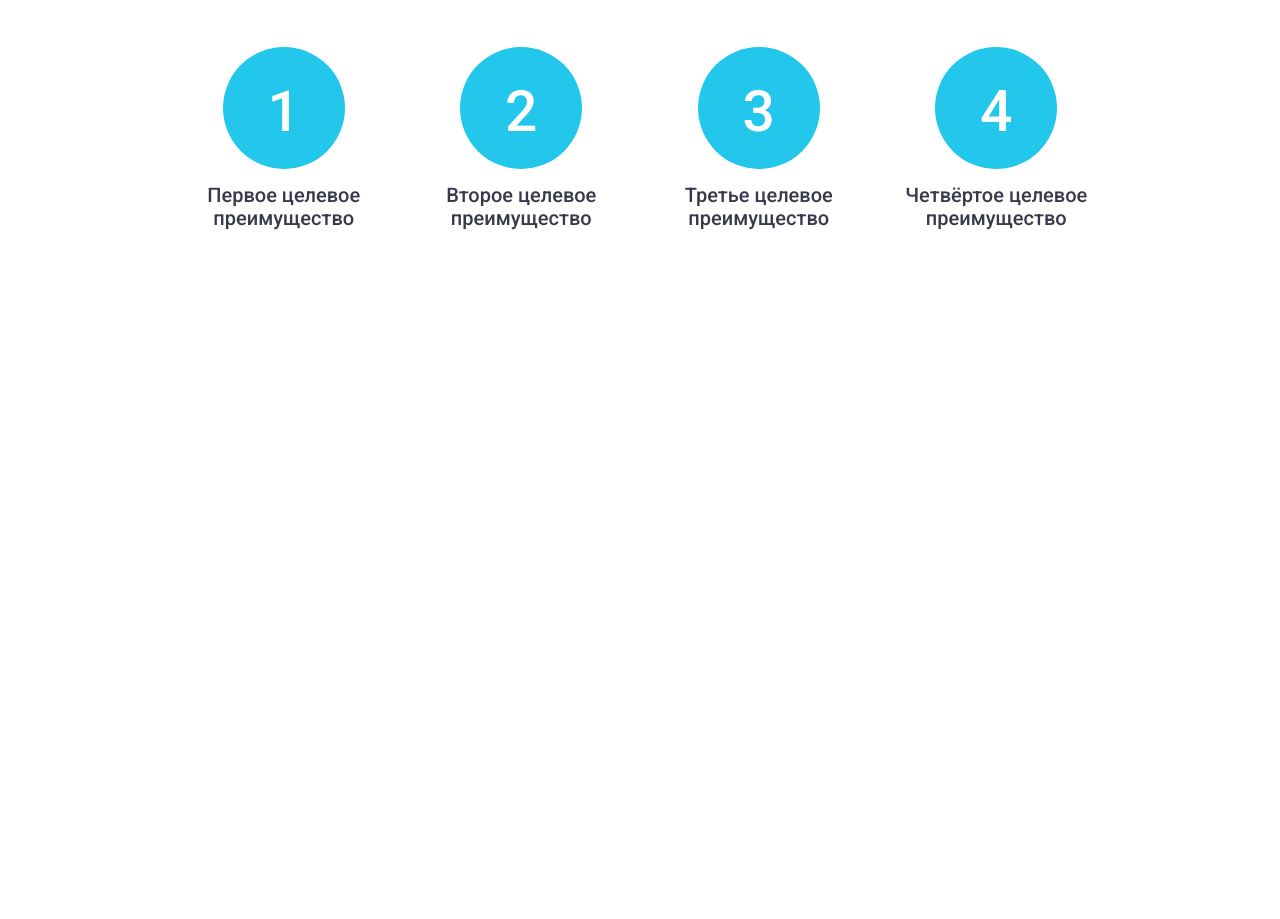
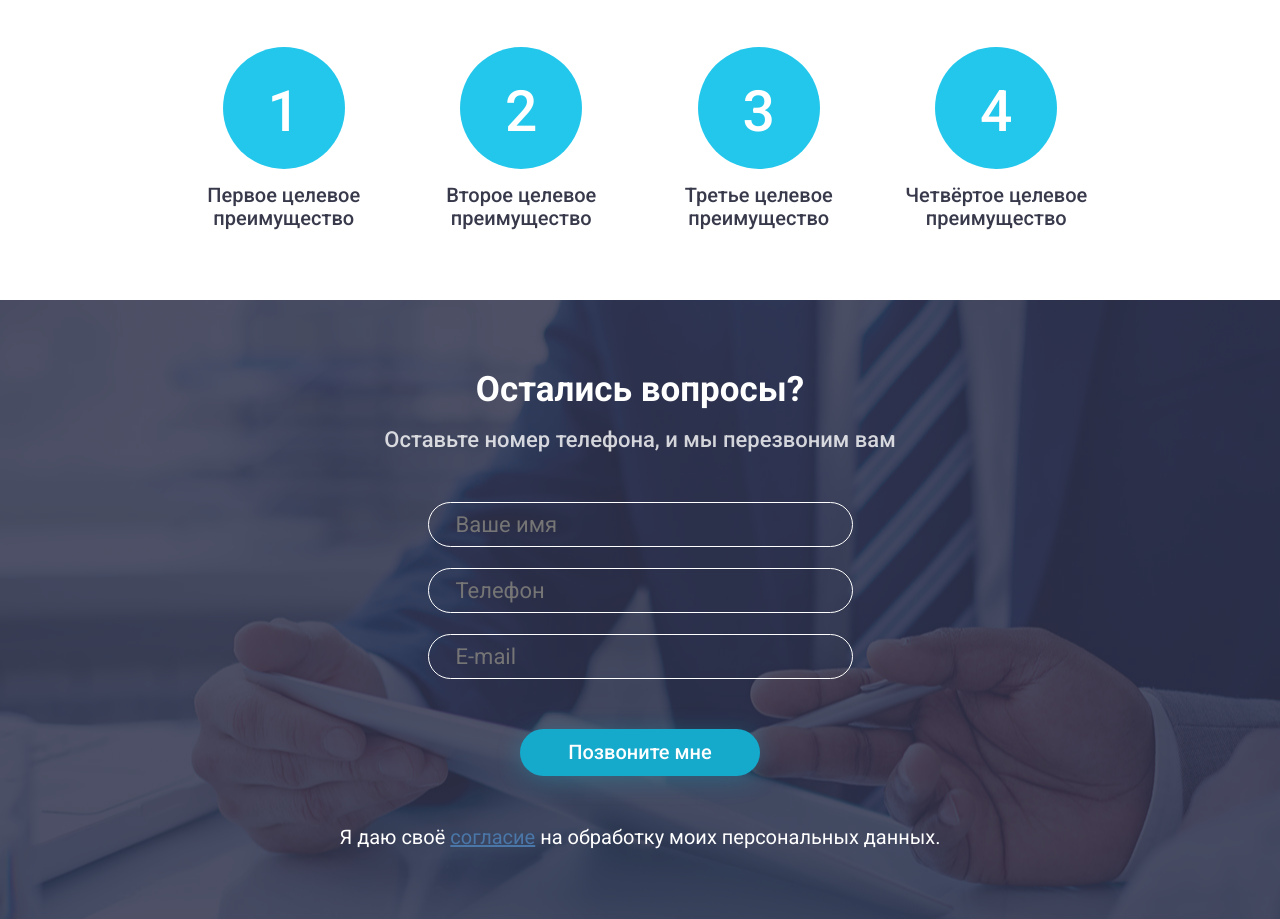
Before and after one commit to howsteitler/template, a plain HTML site: page index.html in a window 1280 px wide. Shown: the part 1049-1968 px from the top of the page. Before the commit the page ends 1349 px from the top, so only its background shows below. Drawn offline with Linux system fonts and the light colour scheme.

Commit message:
question

```diff
--- a/index.html
+++ b/index.html
@@ -81,49 +81,34 @@
 						преимущество</p>
 					</div>
 				</div>
+			</div>
+		</section>
 
-				<!-- <div class="counter-section__count-div">
-					<div class="counter-section__first-div">
-						<div class="counter-section__blue-div">
-							<p class="counter-section__num-text">1</p>
-						</div>
+		<section class="question-section">
+			<div class="question-section__bg">
+				<div class="question-section__con-div container">
+					<h1 class="question-section__title">Остались вопросы?</h1>
+					<p class="question-section__text">Оставьте номер телефона, и мы перезвоним вам</p>
 
+					<form action="https://jsonplaceholder.typicode.com/posts" method="post" class="question-section__form">
 
+						<input type="text"
+						class="question-section__input" id="name"
+						placeholder="Ваше имя">
 
-						<div class="counter-section__blue-div">
-							<p class="counter-section__num-text">2</p>
-						</div>
+						<input type="tel"
+						class="question-section__input" id="tel"
+						placeholder="Телефон">
 
+						<input type="email"
+						class="question-section__input question-section__mar-input" id="email"
+						placeholder="E-mail">
 
+						<button class="question-section__button">Позвоните мне</button>
+					</form>
 
-
-
-						<div class="counter-section__blue-div">
-							<p class="counter-section__num-text">3</p>
-						</div>
-
-
-
-
-
-						<div class="counter-section__blue-div">
-							<p class="counter-section__num-text">4</p>
-						</div>
-					</div>
-
-
-
-					<div class="one">
-						<p class="counter-section__desc-text">Первое целевое
-							преимущество</p>
-						<p class="counter-section__desc-text">Второе целевое
-							преимущество</p>
-						<p class="counter-section__desc-text">Третье целевое
-							преимущество</p>
-						<p class="counter-section__desc-text">Четвёртое целевое
-							преимущество</p>
-					</div>
-				</div> -->
+					<p class="question-section__bottom-text">Я даю своё <a href="#" class="agreement">согласие</a> на обработку моих персональных данных.</p>
+				</div>
 			</div>
 		</section>
 	</main>
--- /dev/null
+++ b/style/norm.css
@@ -0,0 +1,55 @@
+* {
+	margin: 0;
+}
+
+*,
+*::before,
+*::after {
+  box-sizing: inherit;
+}
+
+html {
+  position: relative;
+  box-sizing: border-box;
+}
+
+body {
+	font-family: roboto, sans-serif;
+	font-size: 22px;
+	background-color: var(--bg-color);
+}
+
+img, svg {
+  max-width: 100%;
+  max-height: 100%;
+  height: auto;
+}
+
+button {
+  padding: 0;
+  cursor: pointer;
+}
+
+a {
+  text-decoration: none;
+  color: inherit;
+}
+
+ul {
+  list-style: none;
+  padding: 0;
+  margin: 0;
+}
+
+h1,
+h2,
+h3,
+p,
+figure,
+fieldset {
+  margin: 0;
+}
+
+iframe {
+  border: none;
+}
--- /dev/null
+++ b/style/question.css
@@ -0,0 +1,69 @@
+.question-section__bg {
+	background-image: url('../img/basement-bg.png');
+}
+
+.question-section__con-div {
+	color: #fff;
+	text-align: center;
+}
+
+.question-section__title {
+	font-weight: 700;
+	font-size: 35px;
+	margin-bottom: 17px;
+}
+
+.question-section__text {
+	font-weight: 500;
+	color: #FFFFFFCC;
+	margin-bottom: 50px;
+}
+
+
+
+.question-section__form {
+	display: flex;
+	flex-direction: column;
+	align-items: center;
+}
+
+.question-section__input {
+	width: 425px;
+	height: 45px;
+	background-color: transparent;
+	border: 1.4px solid #fff;
+	border-radius: 50px;
+	color: #FFFFFF80;
+	margin-bottom: 21px;
+}
+
+.question-section__mar-input {
+	margin-bottom: 50px;
+}
+
+.question-section__input::placeholder {
+	transform: translateX(25px);
+}
+
+.question-section__button {
+	font-weight: 500;
+	font-size: 20px;
+	padding: 12px 48px 12px 48px;
+	border: none;
+	border-radius: 50px;
+	color: #fff;
+	background-color: var(--main-color);
+	box-shadow: 0px 4px 25px 0px #15A9CB4D;
+	margin-bottom: 50px;
+}
+
+
+
+.question-section__bottom-text {
+	font-size: 20px;
+}
+
+.agreement {
+	color: #4A76A8;
+	text-decoration: underline #4A76A8;
+}
--- a/style/style.css
+++ b/style/style.css
@@ -1,67 +1,11 @@
 @import 'normalize.css';
+@import 'norm.css';
 @import 'var.css';
 @import 'header.css';
 @import 'counter.css';
+@import 'question.css';
 
 @import url('https://fonts.googleapis.com/css2?family=Roboto:wght@400;500;700;900&display=swap');
-
-
-
-* {
-	margin: 0;
-}
-
-*,
-*::before,
-*::after {
-  box-sizing: inherit;
-}
-
-html {
-  position: relative;
-  box-sizing: border-box;
-}
-
-body {
-	font-family: roboto, sans-serif;
-	font-size: 22px;
-	background-color: var(--bg-color);
-}
-
-img, svg {
-  max-width: 100%;
-  max-height: 100%;
-  height: auto;
-}
-
-button {
-  padding: 0;
-  cursor: pointer;
-}
-
-a {
-  text-decoration: none;
-  color: inherit;
-}
-
-ul {
-  list-style: none;
-  padding: 0;
-  margin: 0;
-}
-
-h1,
-h2,
-h3,
-p,
-figure,
-fieldset {
-  margin: 0;
-}
-
-iframe {
-  border: none;
-}
 
 .container {
 	min-width: 320px;
@@ -74,3 +18,7 @@ iframe {
 .menu-section__con-div {
 	max-width: 1200px;
 }
+
+.question-section__con-div {
+	max-width: 1200px;
+}
```
